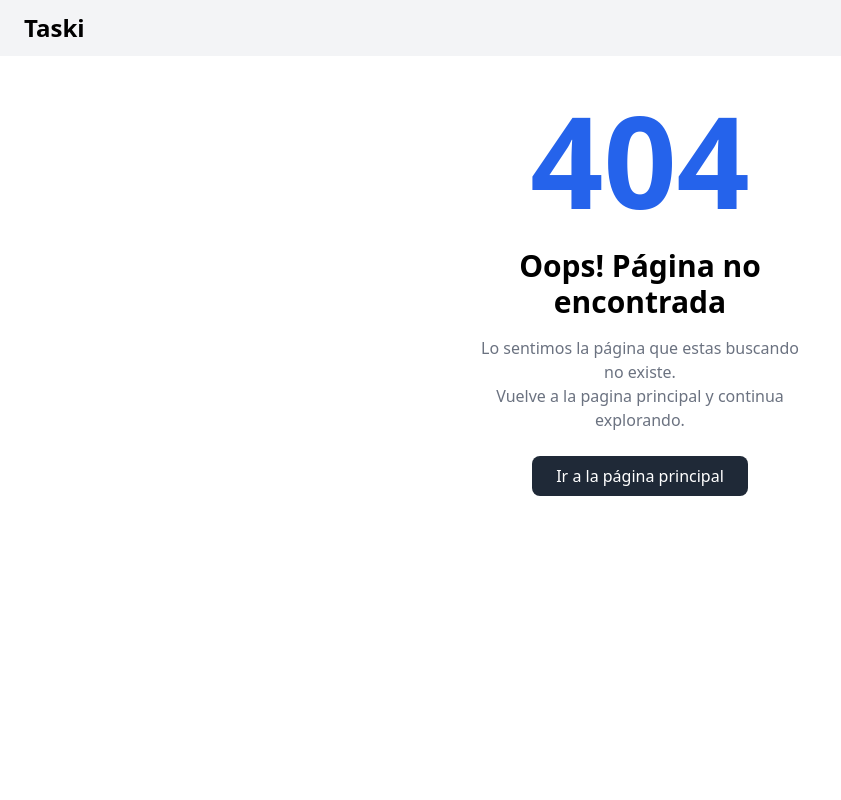
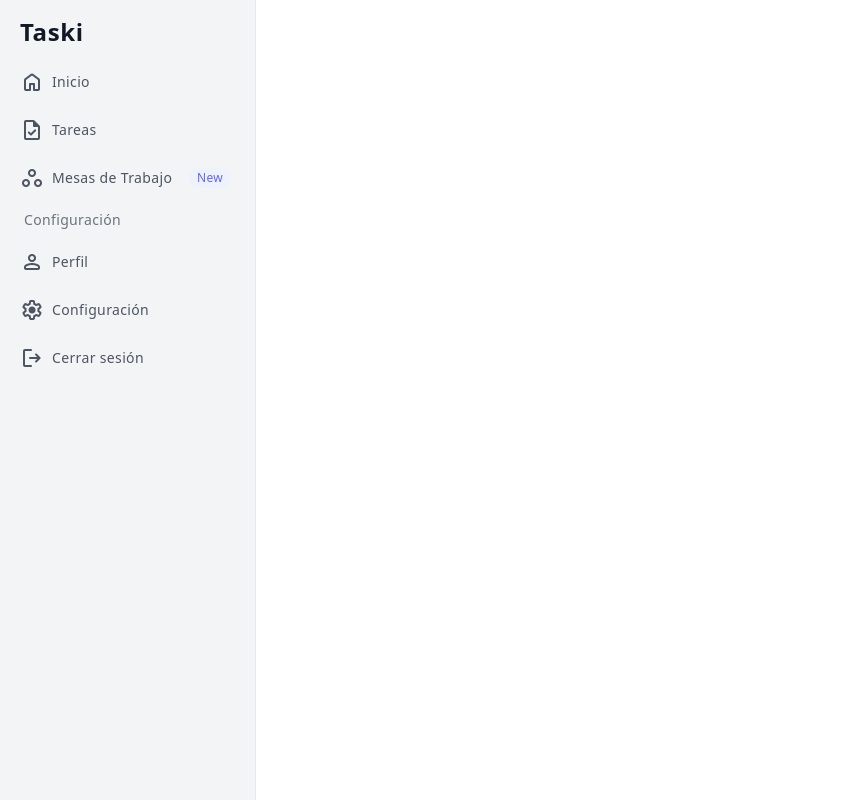
Before and after one commit to thejuanco/Taski-UI, a React (Vite) app: page /demo/tasks in a window 1280 px wide. Before the commit this address had no page. Shown: the whole page, without its empty margins (0-841 px from the left). Built offline with nearby package versions, Linux system fonts and the light colour scheme.

Commit message:
Crea la vista de tareas y las añade al router

```diff
--- a/src/App.jsx
+++ b/src/App.jsx
@@ -8,6 +8,7 @@ import ForgotPassword from './views/Auth/ForgotPassword'
 import SendEmail from './views/Auth/SendEmail'
 import ConfirmUser from './views/Auth/ConfirmUser'
 import Demo from './views/layouts/Demo/Demo'
+import DemoTasks from './views/layouts/Demo/DemoTasks'
 
 function App() {
   return (
@@ -21,6 +22,7 @@ function App() {
         <Route path='/auth/send-email' element={<SendEmail/>}/>
         <Route path='/auth/confirm-user' element={<ConfirmUser/>}/>
         <Route path='/demo' element={<Demo/>}/>
+        <Route path='/demo/tasks' element={<DemoTasks/>}/>
       </Routes>
     </>
   )
--- a/src/views/layouts/Demo/Demo.jsx
+++ b/src/views/layouts/Demo/Demo.jsx
@@ -1,5 +1,6 @@
 import React from 'react'
 import DemoSidebar from './DemoSidebar'
+import DemoTasks from './DemoTasks'
 
 const Demo = () => {
   return (
--- /dev/null
+++ b/src/views/layouts/Demo/DemoTasks.jsx
@@ -0,0 +1,15 @@
+import React from 'react'
+import DemoSidebar from './DemoSidebar'
+
+const DemoTasks = () => {
+  return (
+    <>
+        <DemoSidebar />
+        <div>
+            <h1 className='font-bold text-3xl mb-4'>Tareas</h1>
+        </div>
+    </>
+  )
+}
+
+export default DemoTasks
```
